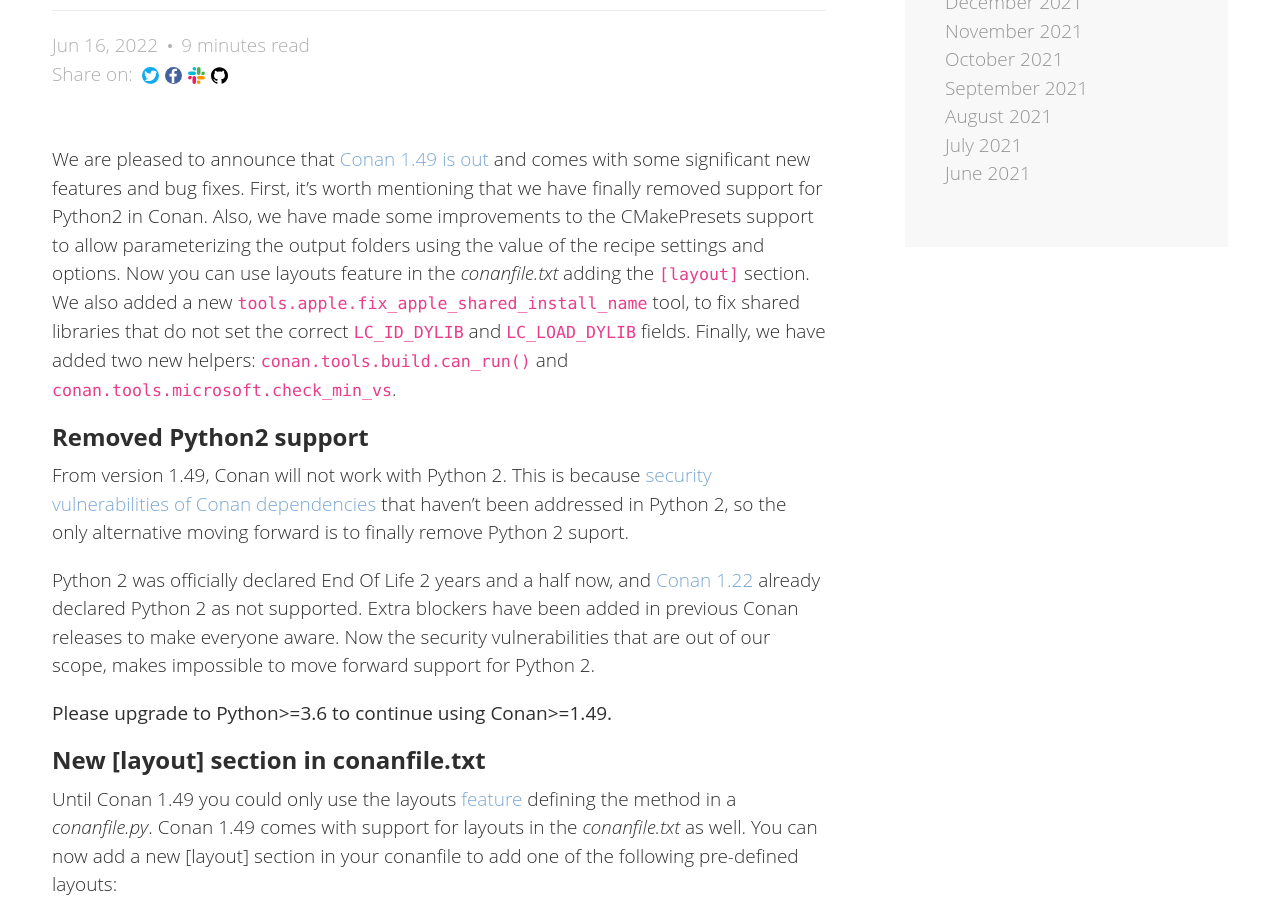
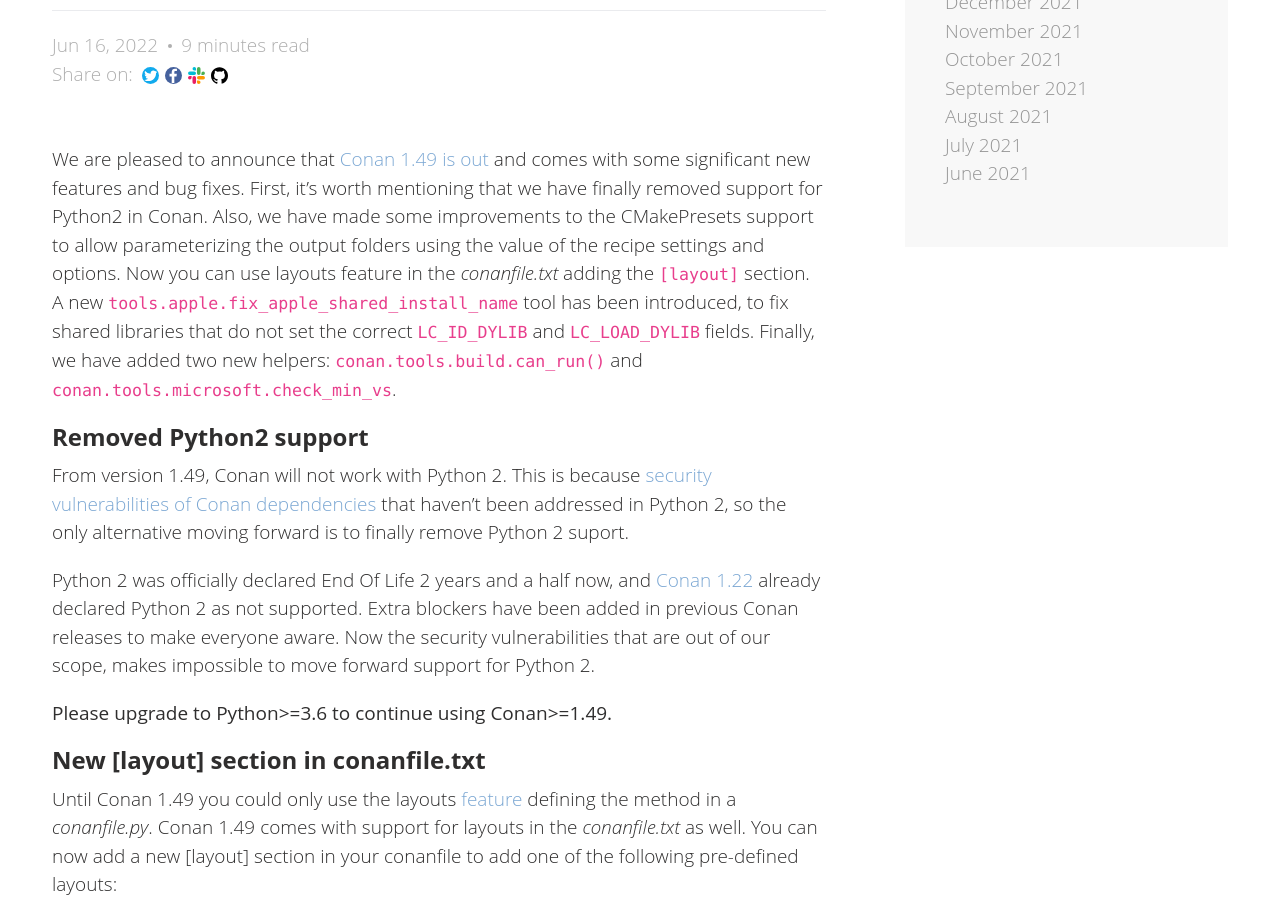
Before and after one commit to conan-io/conan-io.github.io, a Jekyll site: the page built from _posts/2022-06-16-New-conan-release-1-49.markdown, in a window 1280 px wide and 900 px high, scrolled down 395 px. Built offline with Jekyll 4.4.1, drawn with Linux system fonts in a browser that asks for light colours; comment, search, counter and statistics services are not loaded.

Commit message:
Update _posts/2022-06-16-New-conan-release-1-49.markdown
Co-authored-by: Luis Caro Campos <3535649+jcar87@users.noreply.github.com>

```diff
--- a/_posts/2022-06-16-New-conan-release-1-49.markdown
+++ b/_posts/2022-06-16-New-conan-release-1-49.markdown
@@ -34,7 +34,7 @@ significant new features and bug fixes. First, it's worth mentioning that we hav
 removed support for Python2 in Conan. Also, we have made some improvements to the CMakePresets
 support to allow parameterizing the output folders using the value of the recipe settings
 and options. Now you can use layouts feature in the *conanfile.txt* adding the `[layout]`
-section. We also added a new `tools.apple.fix_apple_shared_install_name` tool, to fix shared
+section. A new `tools.apple.fix_apple_shared_install_name` tool has been introduced, to fix shared
 libraries that do not set the correct `LC_ID_DYLIB` and `LC_LOAD_DYLIB` fields. Finally,
 we have added two new helpers: `conan.tools.build.can_run()` and
 `conan.tools.microsoft.check_min_vs`.
```
